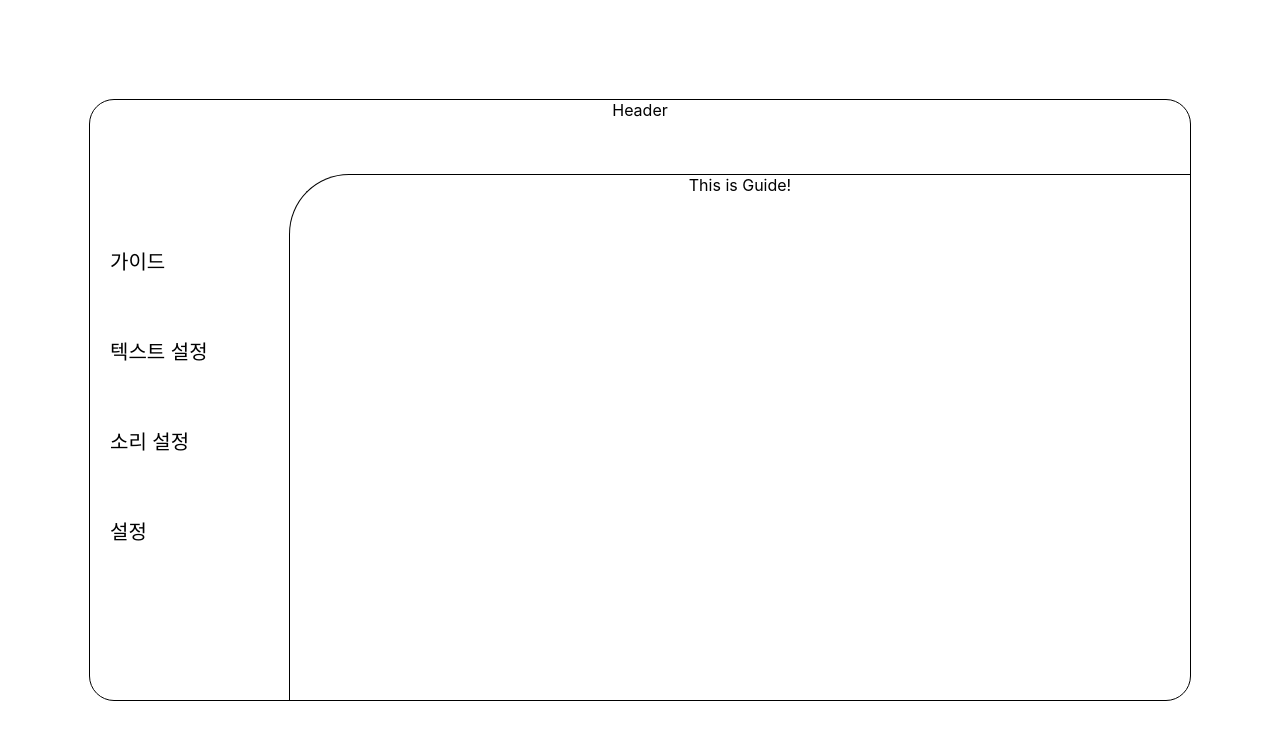
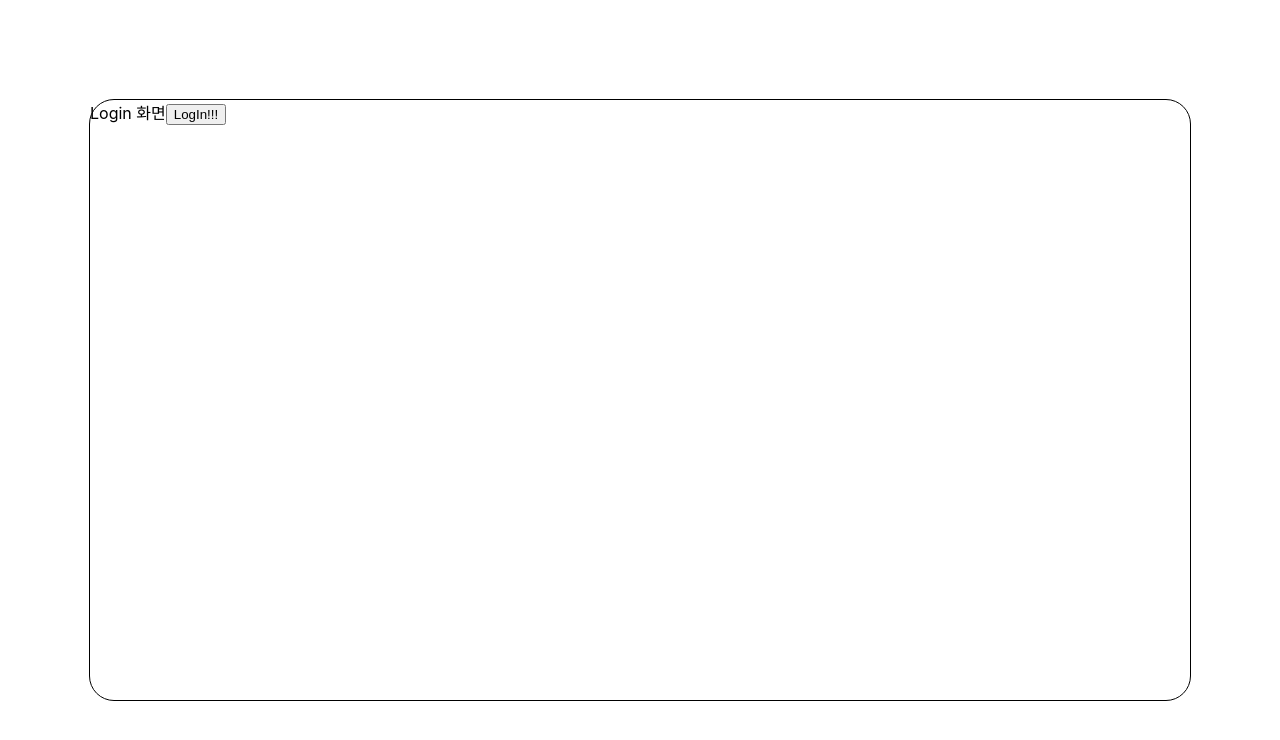
Before and after one commit to winter-project-2021/sound-alarm, a React (Create React App) app: page / in a window 1280 px wide. Shown: the top 740 px of the page. Built offline with nearby package versions, Linux system fonts and the light colour scheme.

Commit message:
add login

```diff
--- a/src/components/Card.js
+++ b/src/components/Card.js
@@ -4,6 +4,7 @@ import SoundSetting from './SoundSetting';
 import TextSetting from './TextSetting';
 import Preference from './Preference';
 import Error from './Error';
+import Login from './Login';
 import '../style/Card.scss';
 
 function Card() {
@@ -12,6 +13,11 @@ function Card() {
     const [menu, setMenu] = useState(0);
     // 선택가능한 메뉴 리스트
     const menuList = ["가이드", "텍스트 설정", "소리 설정", "설정", ];
+    // login 여부
+    // 지금은 리덕스 적용 전으로 간단하게 테스트용으로만 사용
+    // 리덕스 적용 후에는 현 state에서 로그인이 되었는지 안 되었는지 판별하면 됨
+    // 만약 props로 넘기는게 더 낫다고 판단되면 그대로 사용
+    const [login, setLogin] = useState(false);
 
     const renderMenu = () => {
         // 선택한 메뉴에 따라 다른 컴포넌트 렌더링
@@ -42,8 +48,11 @@ function Card() {
                                             }>{menu}</button>))
     }
 
+    // 로그인이 된 상태면 메인 화면을, 아니면 로그인 화면을 보여주기 위해
+    // 메인 화면 렌더링을 따로 함수로 분리
+    const renderMainScreen = () => {
         return (
-        <div className='CardComponent'>
+            <>
                 <div className='CardHeader'>
                     Header
                 </div>
@@ -53,6 +62,13 @@ function Card() {
                 <div className='CardBody'>
                     {renderMenu()}
                 </div>
+            </>
+        );
+    }
+
+    return (
+        <div className='CardComponent'>
+            {login ? renderMainScreen() : <Login setLogin={setLogin}/>}
         </div>
     );
 }
--- /dev/null
+++ b/src/components/Login.js
@@ -0,0 +1,24 @@
+import { useState } from 'react';
+import '../style/Login.scss';
+
+function Login(props) {
+
+    // test용으로 props를 통해 setLogin을 Card로부터 받아옴
+    // 리덕스 적용 후에는 리덕스를 사용
+    // 만약 구현시 props가 더 낫다고 판단되면 props 써도 무방
+    const { setLogin } = props;
+
+    // 테스트용으로 로그인 버튼
+    const logIn = () => {
+        setLogin(true);
+    }
+
+    return (
+        <div className='LoginComponent'>
+            Login 화면
+            <button onClick={logIn}>LogIn!!!</button>
+        </div>
+    );
+}
+
+export default Login;
--- /dev/null
+++ b/src/style/Login.scss
@@ -0,0 +1,2 @@
+.LoginComponent {
+}
```
Lines whose indentation alone changed are shown as unchanged.
